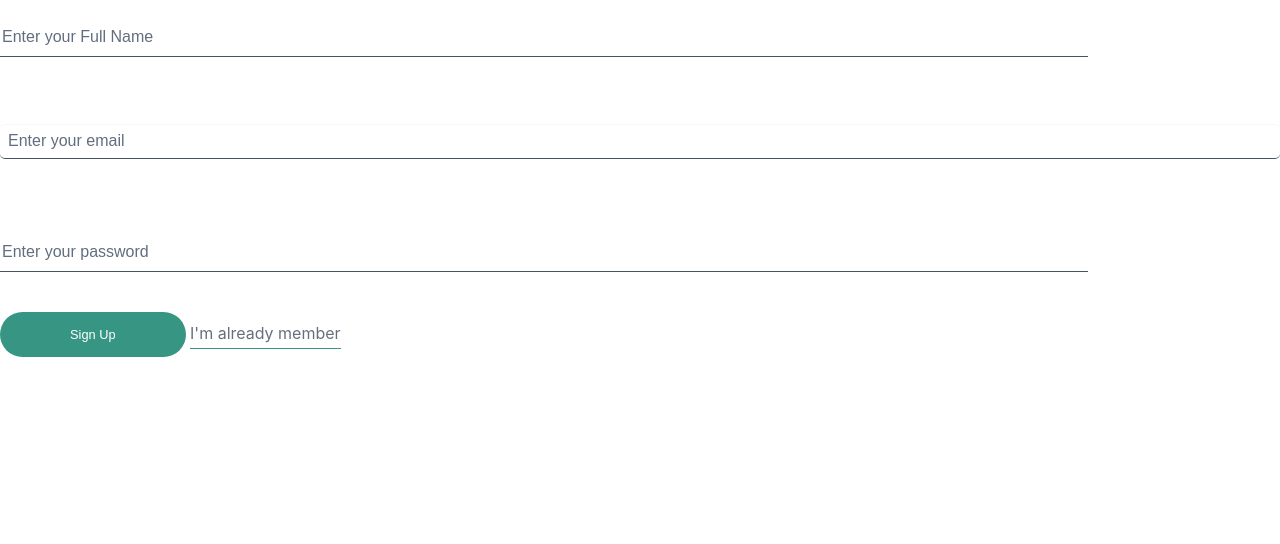
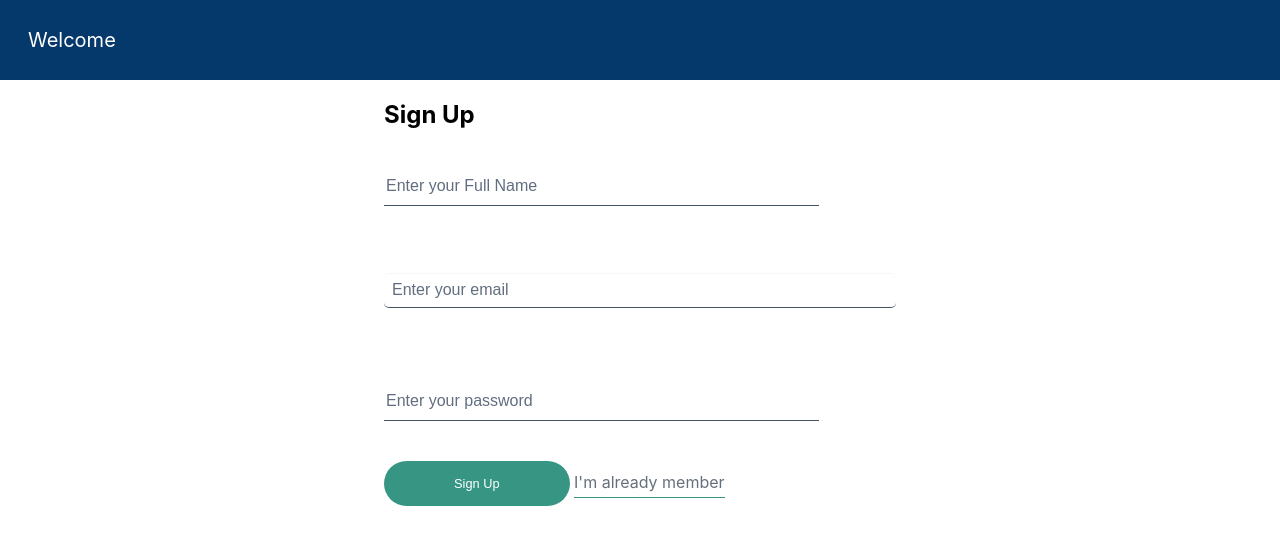
Before and after one commit to jay2noob/groupme-app, a React (Create React App) app in the folder client/: page /signup in a window 1280 px wide. Shown: the top 544 px of the page. Built offline with nearby package versions, Linux system fonts and the light colour scheme.

Commit message:
moved navbar around

```diff
--- a/client/src/components/LoginCard/index.js
+++ b/client/src/components/LoginCard/index.js
@@ -34,7 +34,9 @@ class LogInForm extends Component {
 
     render() {
         return (
+
             <div className="FormCenter">
+            <h2>Log In</h2>
             <form onSubmit= {this.handleSubmit} className="FormFields">
             <div className="FormField">
                 <label className="FormField__Label" htmlFor="email">E-Mail Address</label>
--- a/client/src/components/LoginCard/styles.css
+++ b/client/src/components/LoginCard/styles.css
@@ -1,5 +1,7 @@
 .FormCenter {
-  margin-bottom: 100px;
+  margin: 0 auto;
+
+  width: 32rem;
 }
 
 
--- a/client/src/components/SignupCard/index.js
+++ b/client/src/components/SignupCard/index.js
@@ -38,6 +38,7 @@ class SignUpForm extends Component  {
     render() {
         return(
             <div className="FormCenter">
+              <h2> Sign Up</h2>
             <form onSubmit={this.handleSubmit} className="FormFields">
             <div className="FormField">
                 <label className="FormField__Label" htmlFor="email">Enter Full Name</label>
@@ -55,7 +56,7 @@ class SignUpForm extends Component  {
               </div>
 
               <div className="FormField">
-                  <button className="FormField__Button mr-20">Sign Up</button> <Link to="/login" className="FormField__Link">I'm already member</Link>
+                  <button className="FormField__Button mr-20">Sign Up</button> <Link to="/" className="FormField__Link">I'm already member</Link>
               </div>
             </form>
           </div>
--- a/client/src/components/WelcomeNavbar/index.js
+++ b/client/src/components/WelcomeNavbar/index.js
@@ -16,4 +16,7 @@ function WelcomeNavbar() {
   )
 }
 
+
+
+
 export default WelcomeNavbar
--- a/client/src/pages/Signup.js
+++ b/client/src/pages/Signup.js
@@ -1,9 +1,11 @@
 import React, { Fragment } from "react"
+import WelcomeNavbar from '../components/WelcomeNavbar'
 import SignUpForm from '../components/SignupCard'
 
 function SignUp () {
   return (
     <Fragment>
+    <WelcomeNavbar />
       <SignUpForm />
     </Fragment>
   )
--- a/client/src/pages/Welcome.js
+++ b/client/src/pages/Welcome.js
@@ -1,10 +1,13 @@
 import React, { Fragment } from 'react'
 import WelcomeNavbar from '../components/WelcomeNavbar'
+import LoginCard from '../components/LoginCard'
+
 
 function Welcome() {
   return (
     <Fragment>
       <WelcomeNavbar />
+      <LoginCard />
     </Fragment>
   )
 }
```
